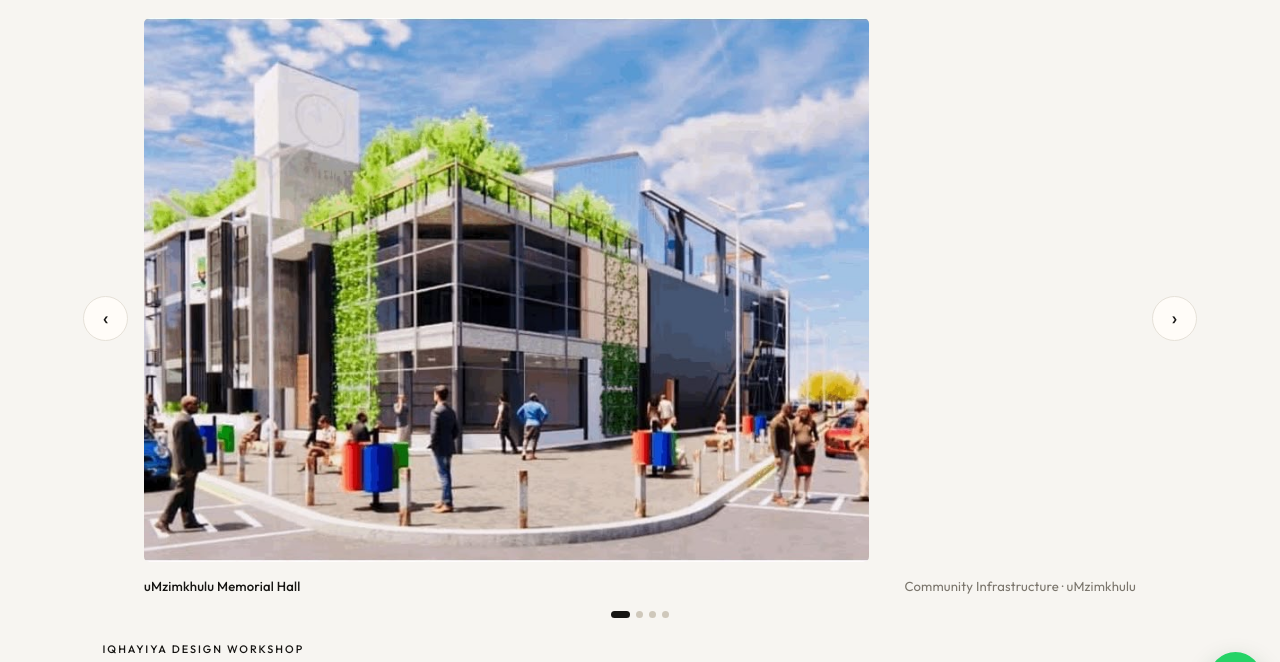
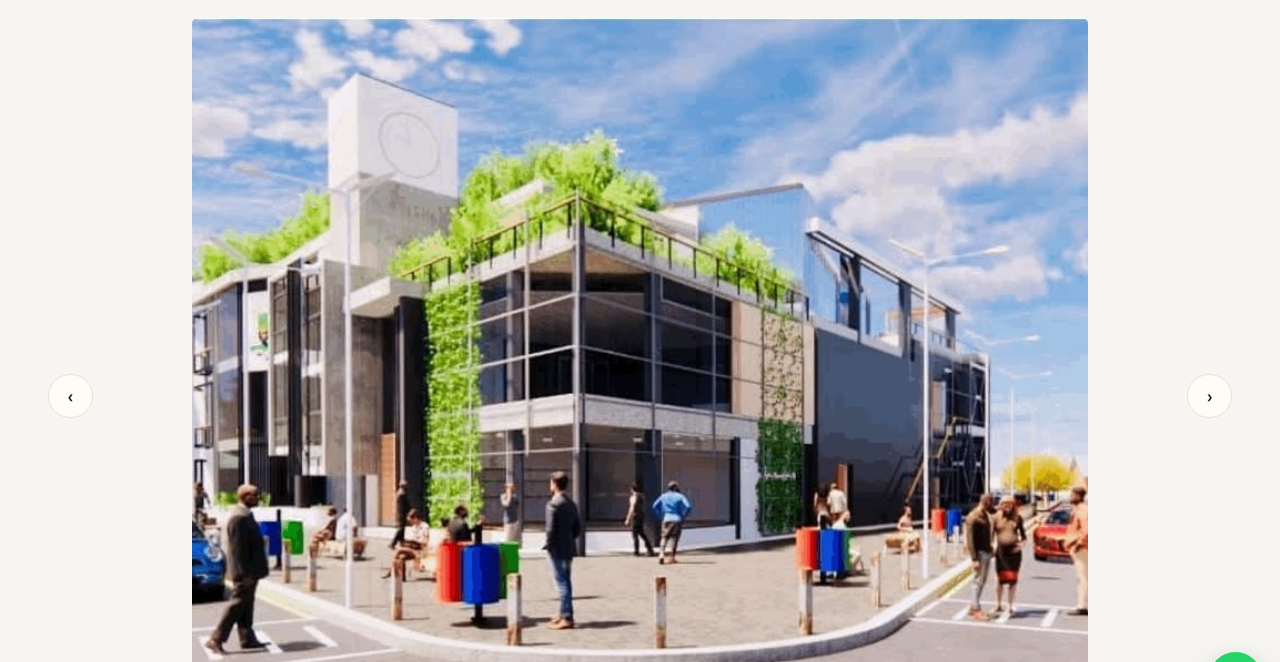
Before and after one commit to shichabonkuna22-star/iQhayiya-KLG-Design-Prototype, a website: page index.html in a window 1280 px wide. Shown: the part 77-739 px from the top of the page. Drawn offline with Linux system fonts and the light colour scheme.

Commit message:
Center the home gallery and stack category under the project name.

```diff
--- a/css/klg.css
+++ b/css/klg.css
@@ -169,12 +169,12 @@ button { cursor: pointer; }
 body:has(.home-stage) .site-footer { display: none; }
 
 .home-stage {
-  display: flex;
+  display: grid;
+  grid-template-columns: 2.8rem minmax(0, 1fr) 2.8rem;
   align-items: center;
-  justify-content: center;
-  gap: 1rem;
+  column-gap: 1rem;
   min-height: calc(100vh - var(--header-h) - 10.5rem);
-  padding: 1.2rem 1.5rem 0.6rem;
+  padding: 1.2rem clamp(1rem, 4vw, 3rem) 0.6rem;
 }
 .home-contact {
   padding: 0.8rem clamp(1.4rem, 8vw, 7rem) 2.6rem;
@@ -195,9 +195,9 @@ body:has(.home-stage) .site-footer { display: none; }
   font-weight: 500;
 }
 .gallery-arrow {
-  flex: 0 0 auto;
   width: 2.8rem;
   height: 2.8rem;
+  justify-self: center;
   border: 1px solid var(--hair);
   border-radius: 999px;
   background: var(--white);
@@ -214,18 +214,17 @@ body:has(.home-stage) .site-footer { display: none; }
 }
 .home-frame {
   position: relative;
-  flex: 1 1 auto;
-  max-width: 62rem;
-  width: min(74vw, 980px);
+  width: min(100%, 56rem);
+  justify-self: center;
 }
 .home-frame a { display: block; color: inherit; }
 .home-slides {
   position: relative;
+  width: 100%;
+  aspect-ratio: 4 / 3;
   overflow: hidden;
   border-radius: 0.35rem;
   background: #ece7de;
-  aspect-ratio: 4 / 3;
-  max-height: min(68vh, 680px);
 }
 .home-slides img {
   position: absolute;
@@ -243,17 +242,20 @@ body:has(.home-stage) .site-footer { display: none; }
   z-index: 1;
 }
 .home-caption {
-  display: flex;
-  justify-content: space-between;
-  align-items: baseline;
-  gap: 1rem;
-  margin: 0.85rem 0 0;
-  font-size: 0.82rem;
+  display: block;
+  margin: 0.9rem 0 0;
+  font-size: 0.86rem;
   color: var(--muted);
+  text-align: left;
 }
 .home-caption strong {
+  display: block;
   font-weight: 500;
   color: var(--ink);
+}
+.home-caption span {
+  display: block;
+  margin-top: 0.2rem;
 }
 .home-dots {
   display: flex;
@@ -634,7 +636,7 @@ h3 { font-size: 1.02rem; margin: 0 0 0.4rem; }
 
 @media (max-width: 960px) {
   .join-pair, .contact-panel, .article-spread, .footer-grid, .notes { grid-template-columns: 1fr; }
-  .home-frame { width: min(88vw, 920px); }
+  .home-frame { width: min(100%, 56rem); }
   .gallery-grid { grid-template-columns: 1fr 1fr; }
 }
 
@@ -656,8 +658,8 @@ h3 { font-size: 1.02rem; margin: 0 0 0.4rem; }
   }
   .site-nav.is-open { display: flex; }
   .klg-grid, .gallery-grid { grid-template-columns: 1fr; }
-  .home-stage { gap: 0.45rem; padding: 0.6rem 0.5rem 1rem; }
-  .home-slides { max-height: min(52vh, 420px); }
+  .home-stage { column-gap: 0.45rem; padding: 0.6rem 0.6rem 1rem; }
+  .home-slides { max-height: none; }
   .wordmark-name { font-size: 1.05rem; }
   .wordmark-sub { display: none; }
   .gallery-arrow { width: 2.3rem; height: 2.3rem; }
--- a/index.html
+++ b/index.html
@@ -6,7 +6,7 @@
   <title>iQhayiya Design Workshop</title>
   <meta name="description" content="iQhayiya Design Workshop is a professional architectural firm. The name IQHAYIYA translates to pride in isiXhosa.">
   <link rel="icon" href="favicon.svg" type="image/svg+xml">
-  <link rel="stylesheet" href="css/klg.css?v=klg3">
+  <link rel="stylesheet" href="css/klg.css?v=klg4">
 </head>
 <body>
   <div id="site-header"></div>
```
Also changed, not shown: article.html (+1 -1 lines), join.html (+1 -1 lines), news.html (+1 -1 lines), practice.html (+1 -1 lines), project.html (+1 -1 lines), work.html (+1 -1 lines).
